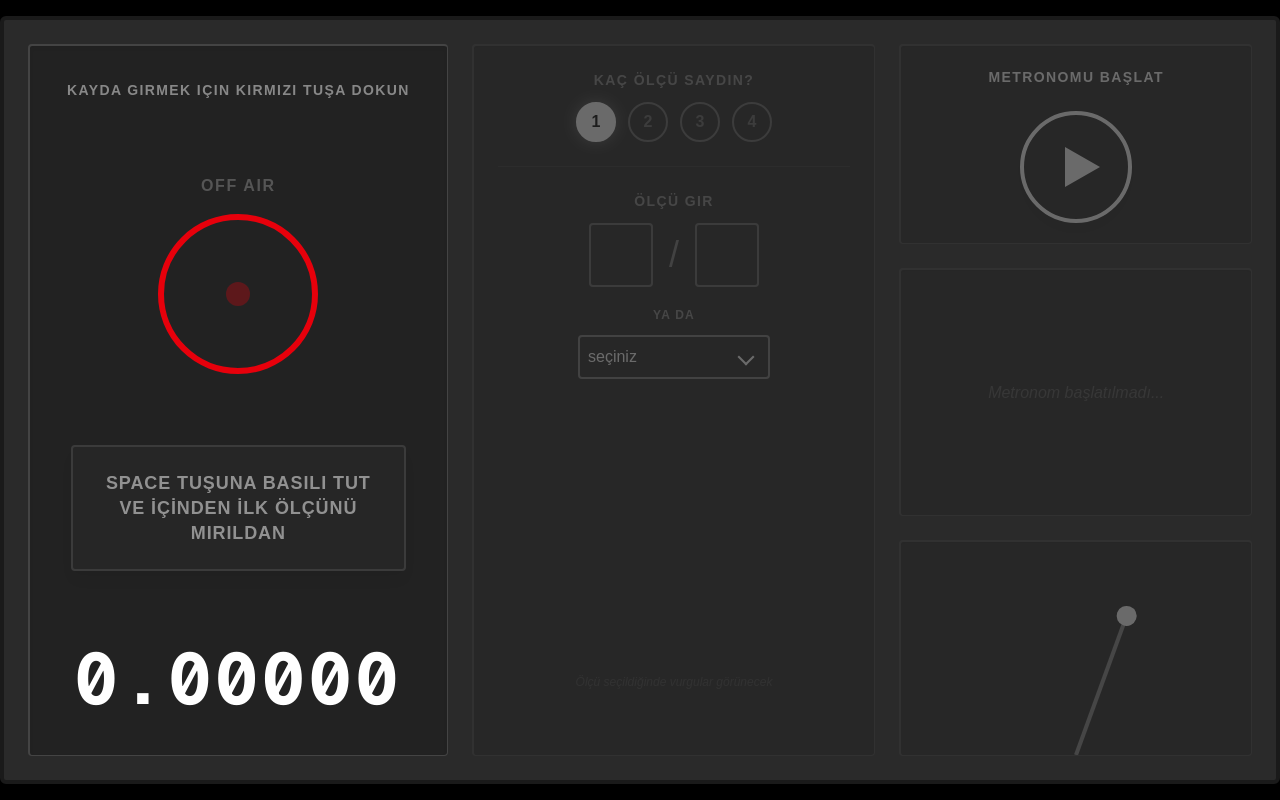
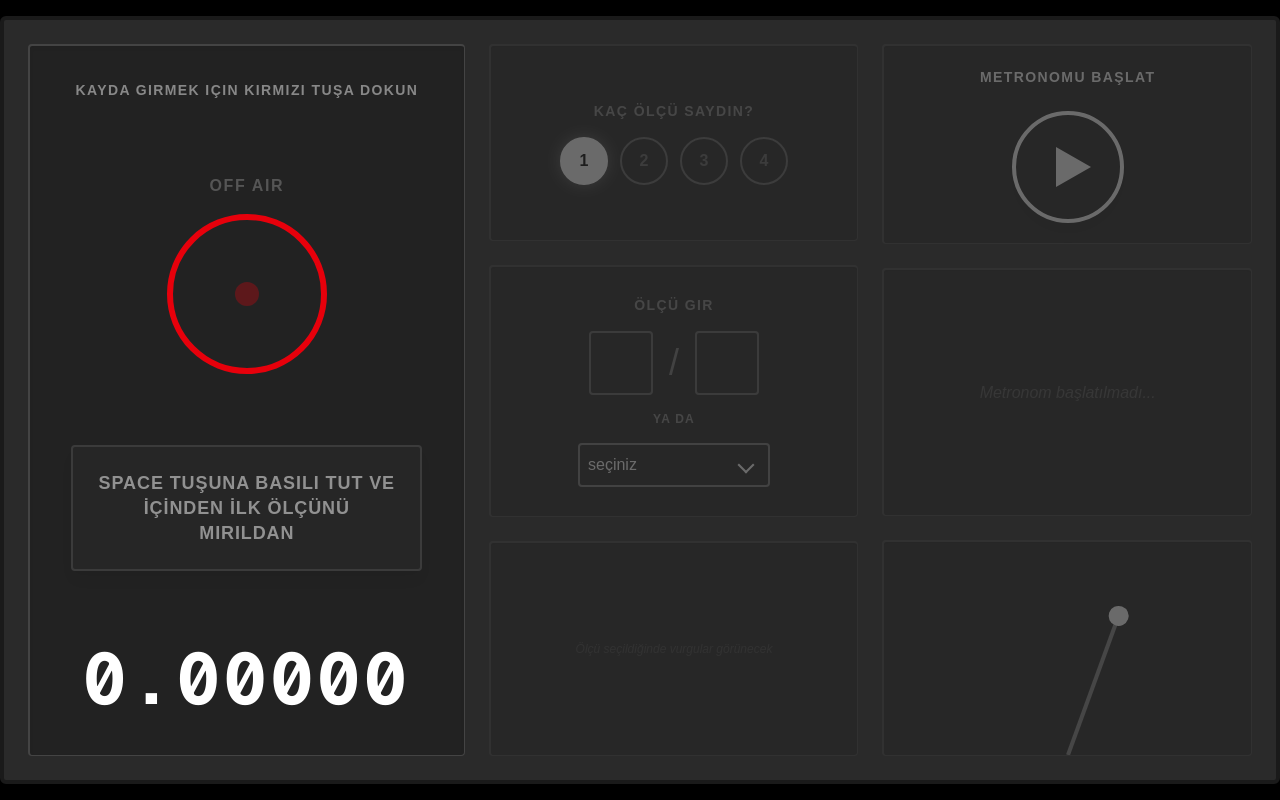
Before and after one commit to cemkoyuk/winkel, a Next.js app: page / in a window 1280 px wide. Built offline with nearby package versions, Linux system fonts and the light colour scheme.

Commit message:
orta blok grafik guncellemeler

```diff
--- a/app/page.tsx
+++ b/app/page.tsx
@@ -24,7 +24,6 @@ export default function Home() {
 
   const numVal = parseInt(numeratorInput) || 0;
 
-  // BPM Hesaplaması (Yeni zekamız: Geçen süreyi seçilen ölçü sayısına (countedBars) bölüyoruz)
   const bpm = elapsedTime > 0 && numVal > 0
     ? Math.max(10, Math.round((60 * numVal * countedBars) / elapsedTime))
     : 112;
@@ -274,18 +273,18 @@ export default function Home() {
           </div>
         </div>
 
-        {/* 2. ORTA SÜTUN */}
-        <div className={`flex-1 bg-[#222222] rounded shadow-inner border-t-2 border-[#444] border-l-2 border-[#444] border-r border-[#111] border-b border-[#111] p-6 flex flex-col transition-opacity duration-500 ${recordState === 'done' ? 'opacity-100' : 'opacity-30 pointer-events-none'}`}>
+        {/* 2. ORTA SÜTUN (3 Ayrı Kutuya Bölündü) */}
+        <div className={`flex-1 flex flex-col gap-6 transition-opacity duration-500 ${recordState === 'done' ? 'opacity-100' : 'opacity-30 pointer-events-none'}`}>
 
-          {/* YENİ EKLENEN KISIM: Kaç Ölçü Saydın? */}
-          <div className="w-full flex flex-col items-center pb-6 border-b border-[#333] mb-4">
-            <span className="text-[#888] text-sm font-bold tracking-widest mb-3 uppercase">KAÇ ÖLÇÜ SAYDIN?</span>
+          {/* KUTU 1: Kaç Ölçü Saydın? */}
+          <div className="flex-[0.9] bg-[#222222] rounded shadow-inner border-t-2 border-[#444] border-l-2 border-[#444] border-r border-[#111] border-b border-[#111] p-4 flex flex-col items-center justify-center">
+            <span className="text-[#888] text-sm font-bold tracking-widest mb-4 uppercase">KAÇ ÖLÇÜ SAYDIN?</span>
             <div className="flex gap-3 flex-wrap justify-center">
               {[1, 2, 3, 4].map(b => (
                 <div
                   key={b}
                   onClick={() => setCountedBars(b)}
-                  className={`w-10 h-10 flex items-center justify-center rounded-full text-base font-bold border-2 cursor-pointer transition-colors
+                  className={`w-12 h-12 flex items-center justify-center rounded-full text-base font-bold border-2 cursor-pointer transition-colors
                     ${countedBars === b ? 'border-white bg-white text-black shadow-[0_0_15px_rgba(255,255,255,0.3)]' : 'border-[#666] text-[#666] hover:border-white hover:text-white'}`}
                 >
                   {b}
@@ -294,10 +293,11 @@ export default function Home() {
             </div>
           </div>
 
-          <div className="flex-1 flex flex-col items-center pt-2">
-            <span className="text-[#888] text-sm font-bold tracking-widest mb-3 uppercase">ölçü gir</span>
+          {/* KUTU 2: Ölçü Gir */}
+          <div className="flex-[1.2] bg-[#222222] rounded shadow-inner border-t-2 border-[#444] border-l-2 border-[#444] border-r border-[#111] border-b border-[#111] p-4 flex flex-col items-center justify-center">
+            <span className="text-[#888] text-sm font-bold tracking-widest mb-4 uppercase">ölçü gir</span>
 
-            <div className="flex items-center gap-4 mb-5">
+            <div className="flex items-center gap-4 mb-4">
               <input
                 type="number"
                 placeholder=""
@@ -315,7 +315,7 @@ export default function Home() {
               />
             </div>
 
-            <span className="text-[#888] text-xs font-bold tracking-widest mb-3 uppercase">ya da</span>
+            <span className="text-[#888] text-xs font-bold tracking-widest mb-4 uppercase">ya da</span>
 
             <div className="w-48 relative border-2 border-white/40 rounded">
               <select
@@ -334,10 +334,11 @@ export default function Home() {
             </div>
           </div>
 
-          <div className="w-full flex flex-col items-center pb-2 min-h-[90px] justify-center mt-2">
+          {/* KUTU 3: Metrik Vurgu */}
+          <div className="flex-1 bg-[#222222] rounded shadow-inner border-t-2 border-[#444] border-l-2 border-[#444] border-r border-[#111] border-b border-[#111] p-4 flex flex-col items-center justify-center">
             {numVal > 0 ? (
               <>
-                <span className="text-[#888] text-sm font-bold tracking-widest mb-3 uppercase">Metrik vurgu</span>
+                <span className="text-[#888] text-sm font-bold tracking-widest mb-4 uppercase">Metrik vurgu</span>
                 <div className="flex gap-2 flex-wrap justify-center">
                   {Array.from({ length: Math.min(numVal, 16) }, (_, i) => i + 1).map(a => (
                     <div
@@ -355,6 +356,7 @@ export default function Home() {
               <span className="text-[#444] text-xs italic">Ölçü seçildiğinde vurgular görünecek</span>
             )}
           </div>
+
         </div>
 
         {/* 3. SAĞ SÜTUN */}
```
